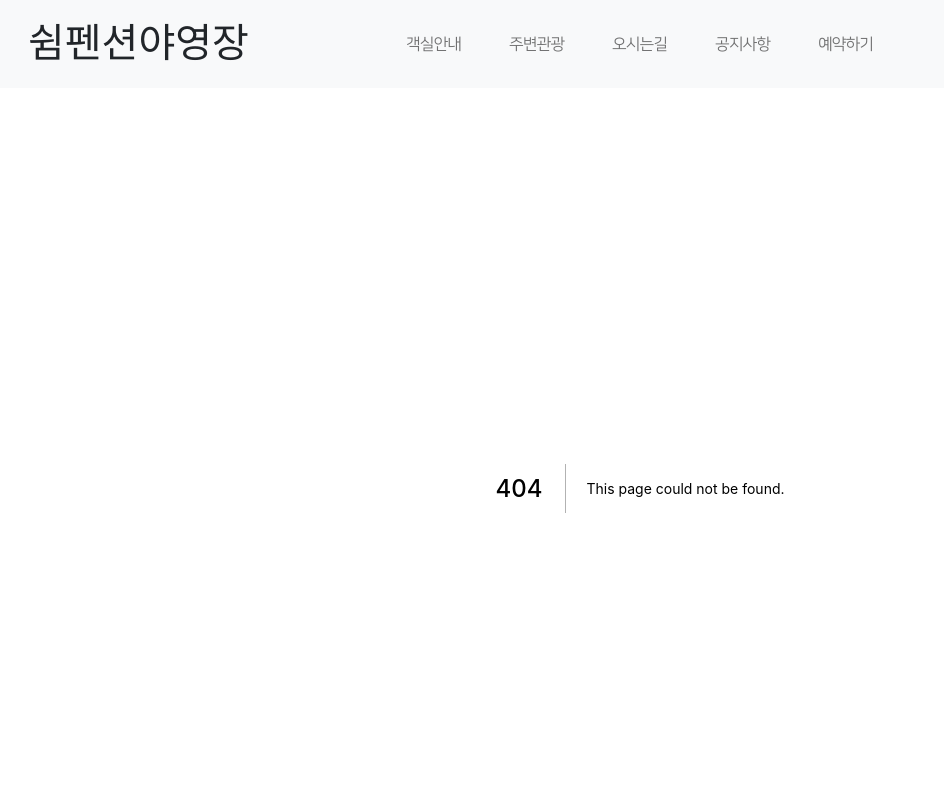
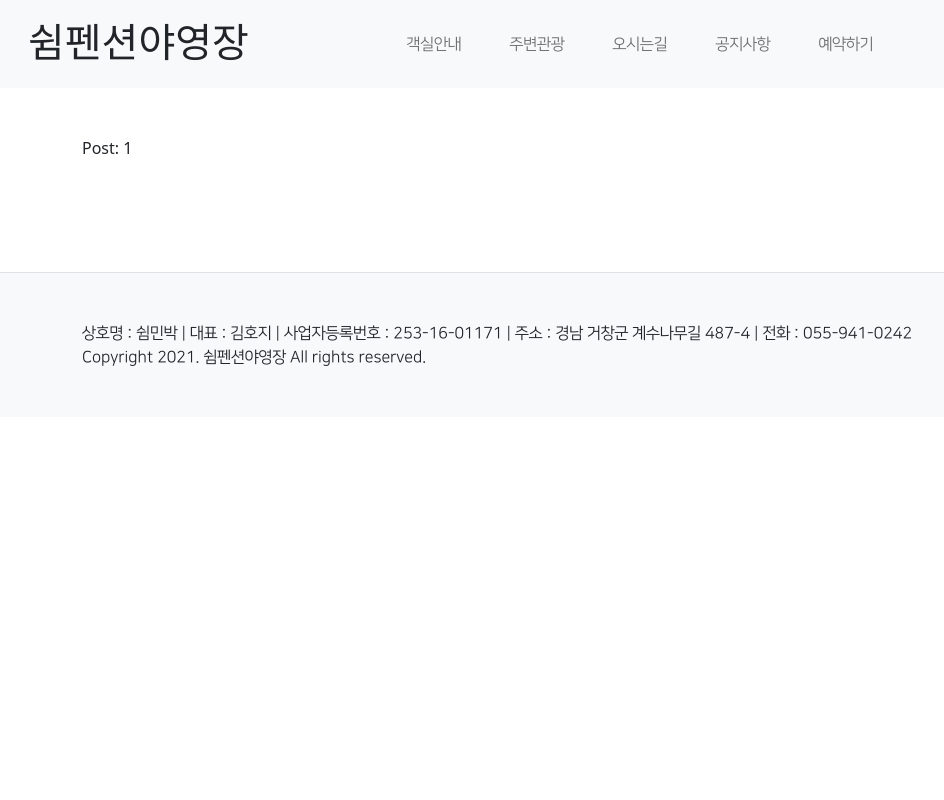
Before and after one commit to seommin/nextjs-shym, a Next.js app: page /rooms/1 in a window 1280 px wide. Before the commit this address had no page. Shown: the top 800 px of the page, without its empty margins (0-944 px from the left). Built offline with nearby package versions, Linux system fonts and the light colour scheme; a web font is replaced by a local one.

Commit message:
객실정보 Router

```diff
--- /dev/null
+++ b/pages/rooms/[id].js
@@ -0,0 +1,16 @@
+import { useRouter } from "next/router";
+
+const Room = () => {
+  const router = useRouter();
+  const { id } = router.query;
+
+  return (
+    <>
+      <div className="container py-5">
+        <p>Post: {id}</p>
+      </div>
+    </>
+  );
+};
+
+export default Room;
```
